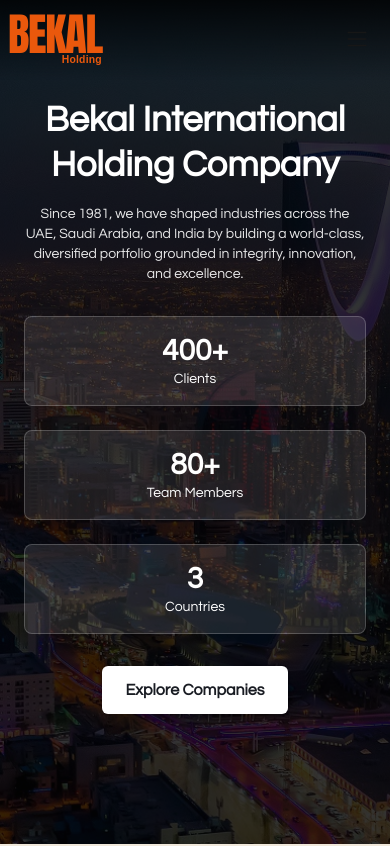
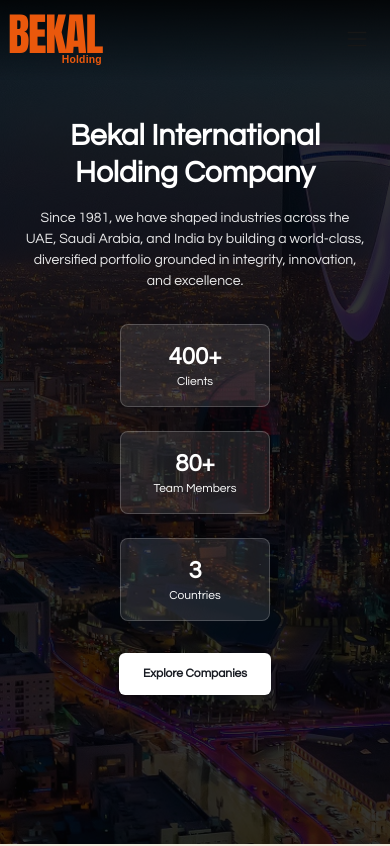
Before and after one commit to Dhaliyanoushad/bekal-holdings, a Next.js app: page /test in a window 390 px wide. Shown: the top 846 px of the page. Built offline with nearby package versions, Linux system fonts and the light colour scheme.

Commit message:
feat: Enhance typography and layout in HeroCarousel for better responsiveness and readability

```diff
--- a/src/app/globals.css
+++ b/src/app/globals.css
@@ -14,6 +14,8 @@
   --text-xl: 20px;
   --text-body: 18px;
   --text-description: 16px;
+  --text-small: 14px;
+  --text-tiny: 12px;
 }
 
 :root {
--- a/src/components/HeroCarousel.tsx
+++ b/src/components/HeroCarousel.tsx
@@ -43,32 +43,35 @@ export default function HeroCarousel() {
           <div className="absolute inset-0 bg-black/80" />
           <div className="absolute inset-0 flex items-center justify-center text-center px-6 sm:px-12 lg:px-24">
             <div className="max-w-4xl w-full m-auto text-white">
-              <h1 className="text-heading md:text-5xl font-bold mb-4 leading-tight">
+              <h1 className="text-3xl min-[692px]:text-heading min-[976px]:text-5xl font-bold mb-4 leading-tight">
                 Bekal International Holding Company
               </h1>
-              <p className="text-sm sm:text-xl mb-8 text-white/90">
+              <p className="text-small min-[692px]:text-description min-[976px]:text-xl mb-8 text-white/90">
                 Since 1981, we have shaped industries across the UAE, Saudi
                 Arabia, and India by building a world-class, diversified
                 portfolio grounded in integrity, innovation, and excellence.
               </p>
-              <div className="flex flex-col sm:flex-row justify-center gap-6 mt-4">
-                <div className="bg-white/10 border border-white/20 p-4 rounded-lg min-w-[140px]">
-                  <p className="text-3xl font-bold text-white">400+</p>
-                  <p className="text-sm text-white">Clients</p>
-                </div>
-                <div className="bg-white/10 border border-white/20 p-4 rounded-lg min-w-[140px]">
-                  <p className="text-3xl font-bold text-white">80+</p>
-                  <p className="text-sm text-white">Team Members</p>
-                </div>
-                <div className="bg-white/10 border border-white/20 p-4 rounded-lg min-w-[140px]">
-                  <p className="text-3xl font-bold text-white">3</p>
-                  <p className="text-sm text-white">Countries</p>
-                </div>
+              <div className="flex flex-col sm:flex-row justify-center items-center gap-6 mt-4 ">
+                {[
+                  { value: "400+", label: "Clients" },
+                  { value: "80+", label: "Team Members" },
+                  { value: "3", label: "Countries" },
+                ].map((item, index) => (
+                  <div
+                    key={index}
+                    className="bg-white/10 border border-white/20 p-4 rounded-lg sm:min-w-[140px] min-w-[150px]"
+                  >
+                    <p className="text-2xl min-[976px]:text-3xl min-[692px]:text-2xl font-bold text-white">
+                      {item.value}
+                    </p>
+                    <p className="text-tiny text-sm text-white">{item.label}</p>
+                  </div>
+                ))}
               </div>
               <div className="flex flex-wrap items-center justify-center gap-5 my-8">
                 <a
                   href="#companies"
-                  className="bg-white text-deep-navy px-6 py-3 rounded-md font-semibold hover:bg-cream-beige transition duration-300 shadow"
+                  className="bg-white text-deep-navy px-6 py-3 rounded-md font-semibold hover:bg-cream-beige transition duration-300 shadow text-tiny min-[692px]:text-small min-[976px]:text-description"
                 >
                   Explore Companies
                 </a>
```
